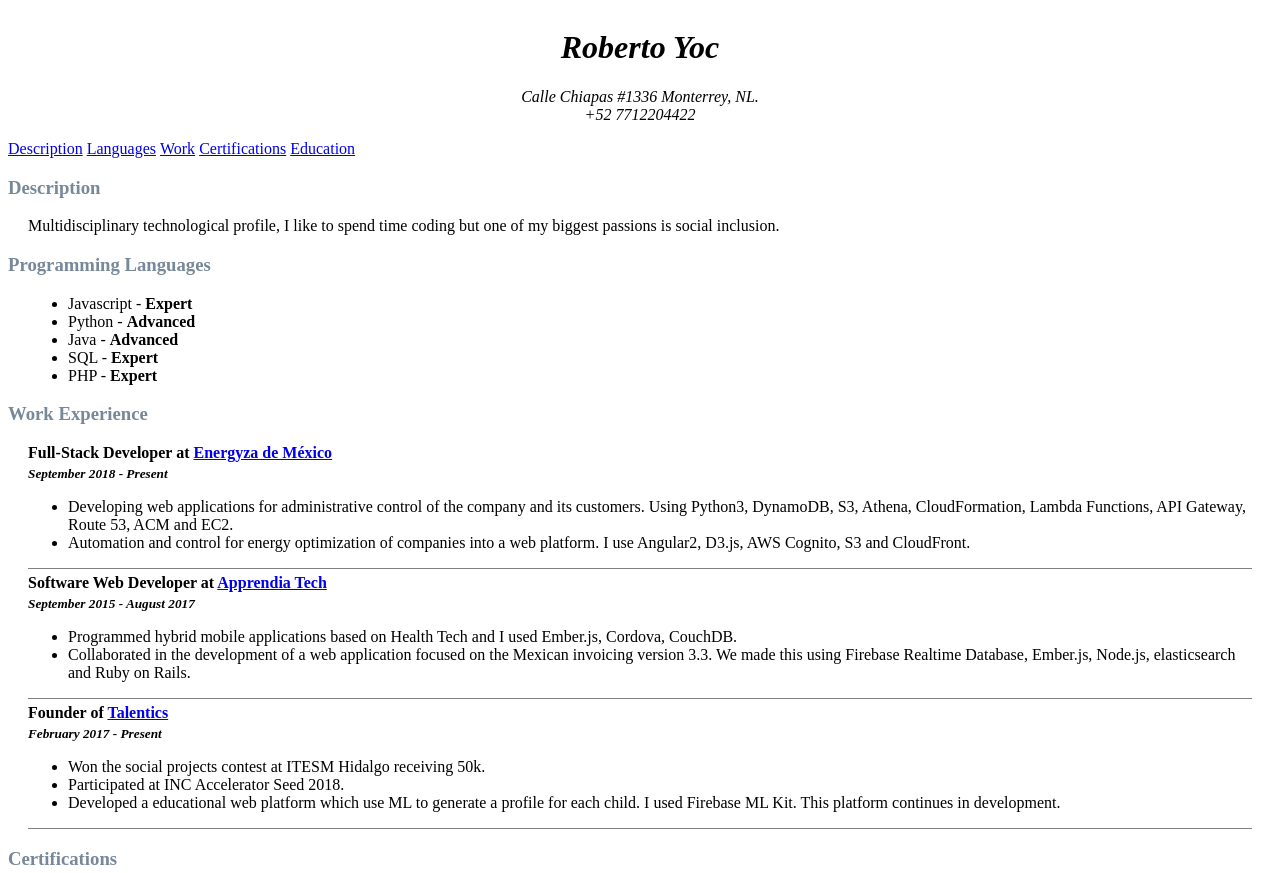
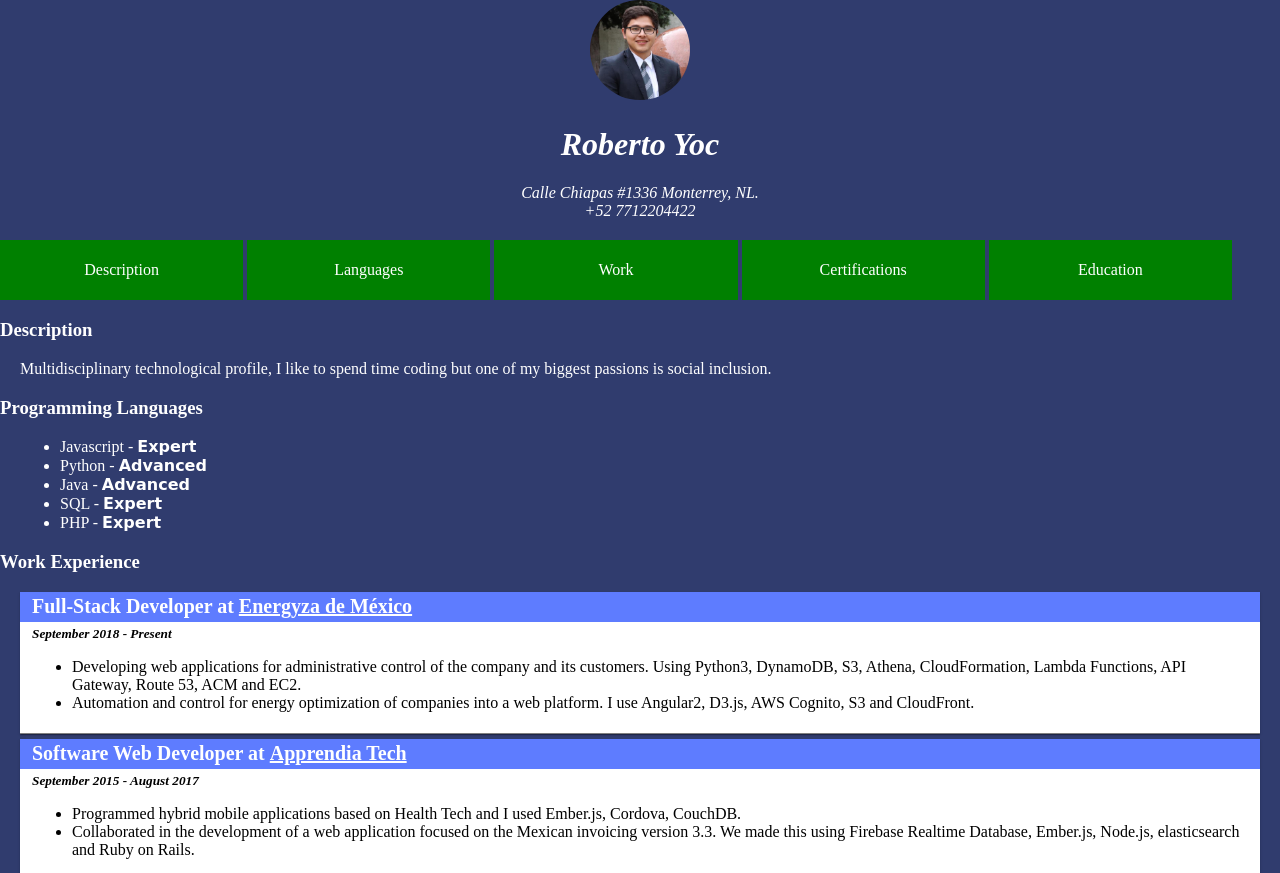
Before and after one commit to robertoyoc/Lab2, a plain HTML site: page index.html in a window 1280 px wide. Shown: the top 873 px of the page. Drawn offline with Linux system fonts and the light colour scheme.

Commit message:
finished styles

```diff
--- a/index.html
+++ b/index.html
@@ -6,7 +6,7 @@
     <meta name="description" content="Roberto Yoc, ITC student, Web Developer">
     <title>My Resume</title>
     <meta name="author" content="Roberto Yoc">
-    <link href="./styles.css" rel="stylesheet">
+    <link href="./styles/styles.css" rel="stylesheet">
 
 </head>
 
@@ -14,6 +14,7 @@
     <header class="grid-container">
         <div></div>
         <address class="text-center">
+            <img src="./img/perfil.png" width="100">
             <h1>Roberto Yoc</h1>
             <div>Calle Chiapas #1336 Monterrey, NL.</div>
             <div>+52 7712204422</div>
@@ -22,13 +23,18 @@
     </header>
 
     <nav>
-        <ul class="menu">
-            <li><a href="#description">Description</a></li>
-            <li><a href="#languages">Languages</a></li>
-            <li><a href="#work">Work</a></li>
-            <li><a href="#certifications">Certifications</a></li>
-            <li><a href="#education">Education</a></li>
-        </ul>
+        <div class="menu">
+            <div>
+                <a class="valign" href="#description">Description</a>
+            </div>
+            <div>
+
+                <a class="valign" href="#languages">Languages</a>
+            </div>
+            <div><a class="valign" href="#work">Work</a></div>
+            <div><a class="valign" href="#certifications">Certifications</a></div>
+            <div><a class="valign" href="#education">Education</a></div>
+        </div>
 
     </nav>
 
@@ -44,11 +50,11 @@
         <h3 class="title">Programming Languages</h3>
         <div class="content">
             <ul>
-                <li>Javascript - <strong>Expert</strong> </li>
-                <li>Python - <strong>Advanced</strong> </li>
-                <li>Java - <strong>Advanced</strong> </li>
-                <li>SQL - <strong>Expert</strong> </li>
-                <li>PHP - <strong>Expert</strong> </li>
+                <li>Javascript - <strong class="cursive">Expert</strong> </li>
+                <li>Python - <strong class="cursive">Advanced</strong> </li>
+                <li>Java - <strong class="cursive">Advanced</strong> </li>
+                <li>SQL - <strong class="cursive">Expert</strong> </li>
+                <li>PHP - <strong class="cursive">Expert</strong> </li>
             </ul>
         </div>
     </section>
@@ -130,8 +136,9 @@
             </ul>
         </div>
     </section>
-    <footer>
-        Roberto Carlos Yoc Ramírez - 2019
+    <footer >
+        <div class="valign">  Roberto Carlos Yoc Ramírez - 2019</div>
+
     </footer>
 
 
--- a/styles.css
+++ /dev/null
@@ -1,48 +0,0 @@
-body{
-    height: 100vh;
-    overflow: scroll;
-}
-
-.grid-container{
-    display: grid;
-    grid-template-columns: 25% 50% 25%;
-
-}
-.text-center {
-    text-align: center;
-}
-.title{
-    color: lightslategray;
-}
-.content{
-    padding: 0 20px ;
-}
-.experience-item{
-    border-bottom: 1px solid gray;
-    margin-bottom: 5px;
-}
-.years{
-    font-style: italic;
-}
-
-h4{
-    margin: 4px 0;
-}
-
-h5{
-    margin: 2px 0;
-}
-footer{
-    text-align: center;
-}
-
-.menu{
-    padding-inline-start: 0;
-
-}
-
-.menu > li {
-    display: inline;
-    text-align: center;
-    text-decoration: none;
-}
--- /dev/null
+++ b/styles/styles.css
@@ -0,0 +1,103 @@
+body{
+    height: 100vh;
+    overflow: scroll;
+    background: #303c6e;
+    color: white;
+    margin: 0;
+}
+
+.grid-container{
+    display: grid;
+    grid-template-columns: 25% 50% 25%;
+
+}
+.text-center {
+    text-align: center;
+}
+.title{
+    color: white;
+}
+.content{
+    padding: 0 20px ;
+}
+.experience-item{
+    border-bottom: 1px solid gray;
+    margin-bottom: 5px;
+    background: white;
+    box-shadow: 0px 2px 1px -1px rgba(0, 0, 0, 0.2), 0px 1px 1px 0px rgba(0, 0, 0, 0.14), 0px 1px 3px 0px rgba(0, 0, 0, 0.12);
+    padding: 5px 12px;
+    color: black;
+
+}
+
+.experience-item > h4{
+    background: #5e7cff;
+    color: white;
+    height: 30px;
+    margin-left: -12px;
+    margin-top: -5px;
+    width: calc(100% + 12px);
+    display: flex;
+    align-items: center;
+    padding-left: 12px;
+    font-size: 20px;
+}
+.experience-item > h4 > a{
+    color: white;
+    margin-left: 5px;
+
+}
+.years{
+    font-style: italic;
+}
+
+h4{
+    margin: 4px 0;
+}
+
+h5{
+    margin: 2px 0;
+}
+footer{
+    text-align: center;
+}
+
+.menu{
+    padding-top: 20px;
+    padding-inline-start: 0;
+
+}
+
+.menu > div {
+    display: inline-block;
+    text-align: center;
+    text-decoration: none;
+    width: 19%;
+    background: green;
+    height: 60px;
+
+}
+
+
+.menu > div > a{
+    text-decoration: none;
+    color: white;
+}
+img{
+    border-radius: 50%;
+}
+.cursive{
+    font-family: cursive;
+}
+.valign{
+    display: flex;
+    width: 100%;
+    height: 100%;
+    justify-content: center;
+    align-items: center;
+}
+
+footer{
+    background: black;
+    height: 100px;
+}
```
Also changed, not shown: img/perfil.png (added).
